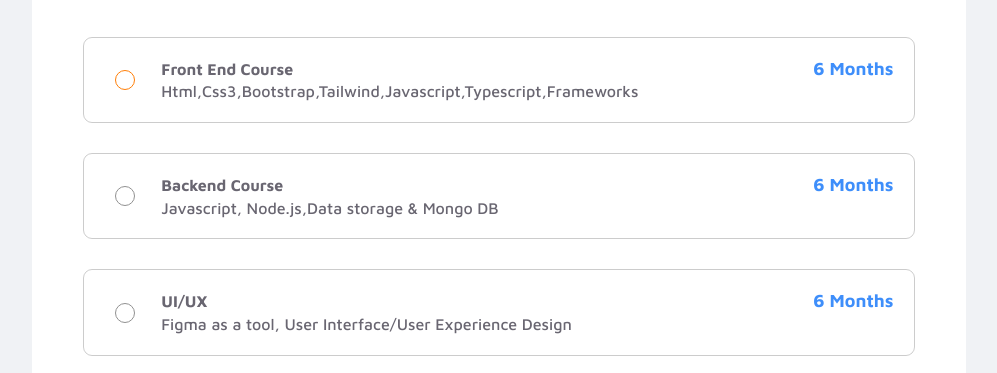
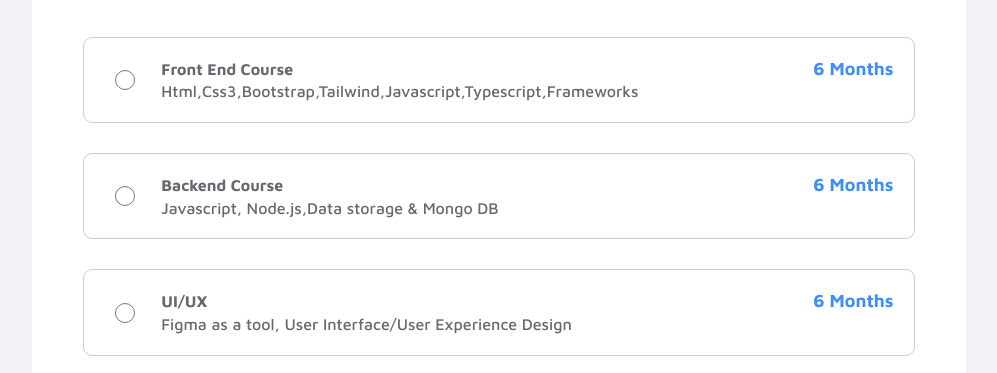
Before and after one commit to BEE-Codes/SignUp, a Vue app: page /course1 in a window 1280 px wide. Shown: the part 277-650 px from the top of the page, without its empty margins (141-1138 px from the left). Built offline with nearby package versions, Linux system fonts and the light colour scheme; a web font is replaced by a local one.

Commit message:
radio without the right bg in course 1

```diff
--- a/src/Views/Course1.vue
+++ b/src/Views/Course1.vue
@@ -22,7 +22,7 @@
             <div class="overflow-y-auto flex-grow ">
                 <div class="w-[89%] border rounded-[9px] border-[#00000033] flex mx-auto mt-[50px] px-2 py-5">
                     <div class="w-[8%] flex justify-center items-center">
-                        <input type="checkbox" class="appearance-none w-5 h-5 border border-[#FF7D05] rounded-full checked:bg-linear-65 from-[#FF7D05] to-[#F2B006]"/>
+                        <input type="radio" class="w-5 h-5 border border-[#FF7D05]"/>
                     </div>
                     <div class="w-[90%] flex justify-between ml-1">
                         <div class="">
@@ -35,7 +35,7 @@
 
                 <div class="w-[89%] border rounded-[9px] border-[#00000033] flex mx-auto mt-[30px] px-2 py-5">
                     <div class="w-[8%] flex justify-center items-center">
-                        <input type="checkbox" class="appearance-none w-5 h-5 border border-[#909090] rounded-full checked:bg-linear-65 from-[#FF7D05] to-[#F2B006]"/>
+                        <input type="radio" class=" w-5 h-5"/>
                     </div>
                     <div class="w-[90%] flex justify-between ml-1">
                         <div class="">
@@ -48,7 +48,7 @@
 
                 <div class="w-[89%] border rounded-[9px] border-[#00000033] flex mx-auto mt-[30px] px-2 py-5">
                     <div class="w-[8%] flex justify-center items-center">
-                        <input type="checkbox" class="appearance-none w-5 h-5 border border-[#909090] rounded-full checked:bg-linear-65 from-[#FF7D05] to-[#F2B006]"/>
+                        <input type="radio" class="w-5 h-5 border"/>
                     </div>
                     <div class="w-[90%] flex justify-between ml-1">
                         <div class="">
@@ -61,7 +61,7 @@
 
                 <div class="w-[89%] border rounded-[9px] border-[#00000033] flex mx-auto mt-[30px] px-2 py-5">
                     <div class="w-[8%] flex justify-center items-center">
-                        <input type="checkbox" class="appearance-none w-5 h-5 border border-[#909090] rounded-full checked:bg-linear-65 from-[#FF7D05] to-[#F2B006]"/>
+                        <input type="radio" class="w-5 h-5 border border-[#909090] "/>
                     </div>
                     <div class="w-[90%] flex justify-between ml-1">
                         <div class="">
@@ -75,7 +75,7 @@
 
                 <div class="w-[89%] border rounded-[9px] border-[#00000033] flex mx-auto mt-[30px] px-2 py-5">
                     <div class="w-[8%] flex justify-center items-center">
-                        <input type="checkbox" class="appearance-none w-5 h-5 border border-[#909090] rounded-full checked:bg-linear-65 from-[#FF7D05] to-[#F2B006]"/>
+                        <input type="radio" class="w-5 h-5 border border-[#909090] "/>
                     </div>
                     <div class="w-[90%] flex justify-between ml-1">
                         <div class="">
@@ -89,7 +89,7 @@
 
                 <div class="w-[89%] border rounded-[9px] border-[#00000033] flex mx-auto mt-[30px] px-2 py-5">
                     <div class="w-[8%] flex justify-center items-center">
-                        <input type="checkbox" class="appearance-none w-5 h-5 border border-[#909090] rounded-full checked:bg-linear-65 from-[#FF7D05] to-[#F2B006]"/>
+                        <input type="radio" class="w-5 h-5 border border-[#909090]"/>
                     </div>
                     <div class="w-[90%] flex justify-between ml-1">
                         <div class="">
@@ -98,8 +98,11 @@
                         </div>
                         <h5 class="text-[18px] font-[700] leading-[21.15px] text-[#3E8EFA]"> 6 Months </h5>
                     </div>
+                </div>
+                <!-- <div class="flex gap-4">
+                    <input type="radio" name="option" class="appearance-none w-6 h-6 border-2 border-gray-400 rounded-full checked:border-[#FF7D05] checked:bg-[#FF7D05]"/>
+                </div> -->
 
-                </div>
             </div>
 
             <div class="w-full border-t border-[#0000001C] px-10 py-3 flex justify-end bg-white">
@@ -134,19 +137,7 @@
 </script>
 
 <style scoped>
-    /*.scrollbar-custom::-webkit-scrollbar {
-    width: 8px;
-    }
-
-    .scrollbar-custom::-webkit-scrollbar-track {
-    background: #f1f1f1;
-    }
-
-    .scrollbar-custom::-webkit-scrollbar-thumb {
-    background-color: #888;
-    border-radius: 4px;
-    border: 2px solid #f1f1f1;
+    /*input {
+        accent-color:#FF7D05;
     }*/
-
-
 </style>
```
